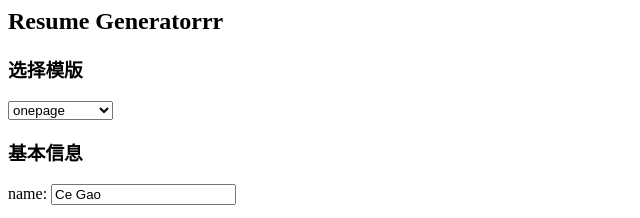
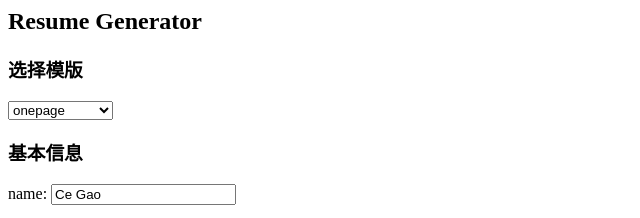
Before and after one commit to sherlockkenan/Software_innovation, a plain HTML site: page resume1/src/main/resources/templates/index.html in a window 1280 px wide. Shown: the top 218 px of the page, 0-640 px from the left. Drawn offline with Linux system fonts and the light colour scheme.

Commit message:
test jenkins2

```diff
--- a/resume1/src/main/resources/templates/index.html
+++ b/resume1/src/main/resources/templates/index.html
@@ -2,7 +2,7 @@
 <head>
     <title>Welcome</title>
 </head>
-<h2>Resume Generatorrr</h2>
+<h2>Resume Generator</h2>
 <body>
 <form action="#" th:action="@{/resume}" th:object="${resumeinfo}" method="post">
 
```
